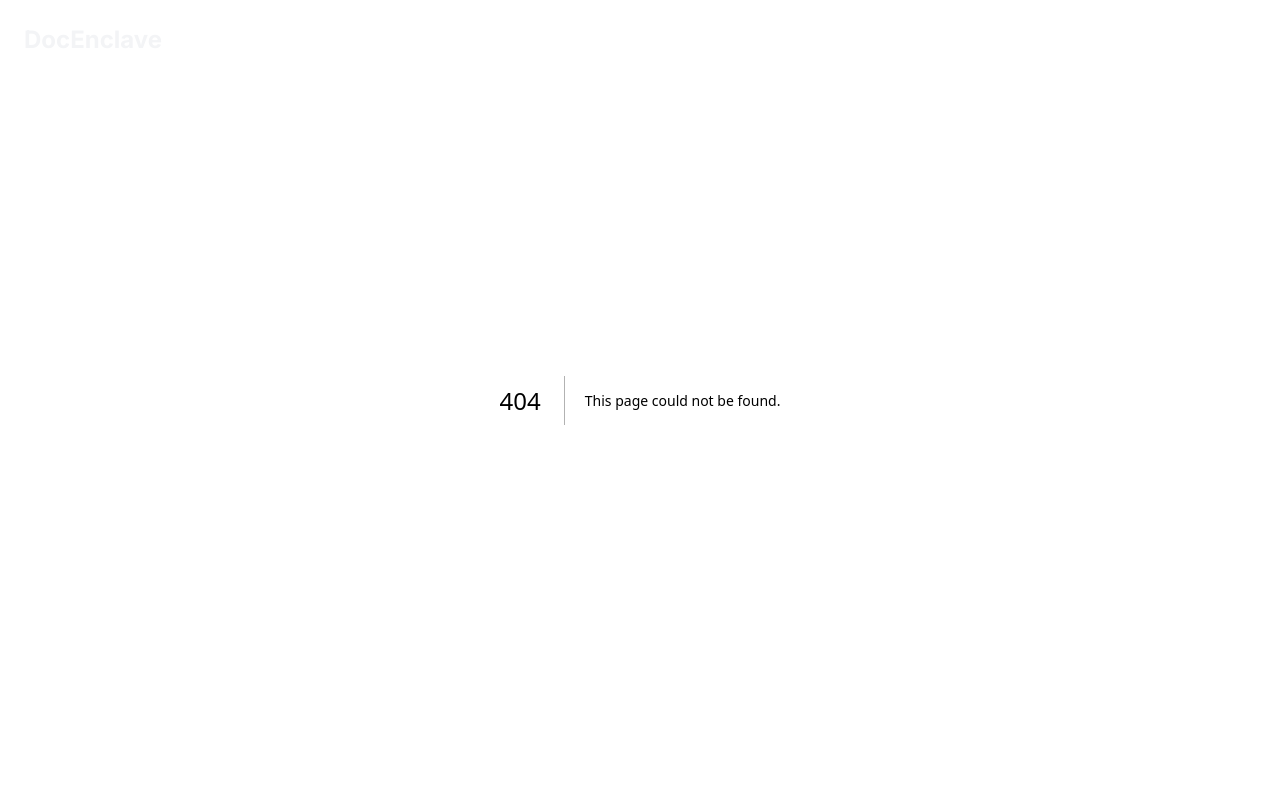
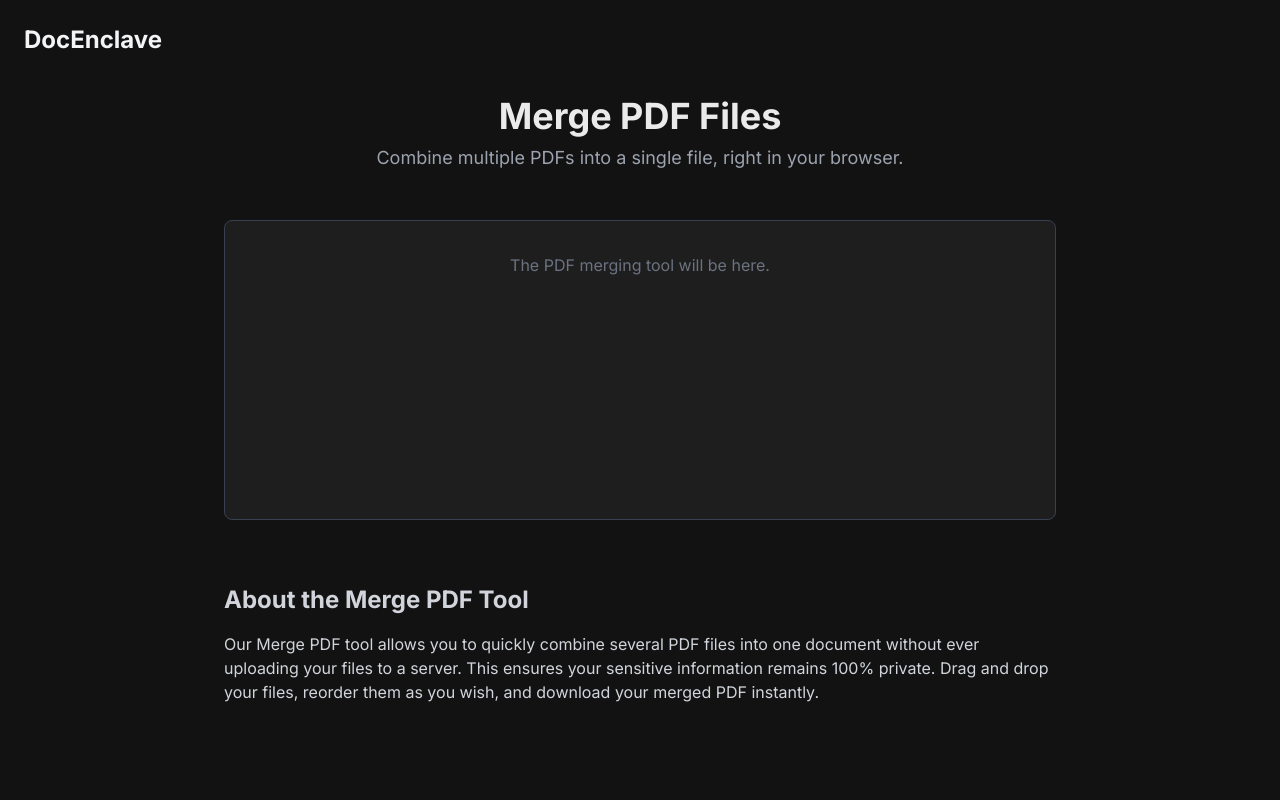
Before and after one commit to Swarnadeep17/docenclave, a Next.js app: page /merge-pdf in a window 1280 px wide. Before the commit this address had no page. Shown: the top 800 px of the page. Built offline with nearby package versions, Linux system fonts and the light colour scheme.

Commit message:
Create merge-pdf/page.js

```diff
--- /dev/null
+++ b/src/app/merge-pdf/page.js
@@ -0,0 +1,31 @@
+// src/app/merge-pdf/page.js
+
+export default function MergePdfPage() {
+  return (
+    <div className="w-full max-w-4xl mx-auto py-24 px-4 sm:px-6 lg:px-8">
+      {/* Page Header */}
+      <div className="text-center mb-12">
+        <h1 className="text-4xl font-bold mb-2">Merge PDF Files</h1>
+        <p className="text-lg text-gray-400">
+          Combine multiple PDFs into a single file, right in your browser.
+        </p>
+      </div>
+
+      {/* Tool UI - We will build this next */}
+      <div className="bg-card-bg border border-gray-700 rounded-lg p-8 min-h-[300px]">
+        <p className="text-center text-gray-500">
+          The PDF merging tool will be here.
+        </p>
+      </div>
+
+      {/* SEO Content Section */}
+      <div className="mt-16 text-gray-300">
+        <h2 className="text-2xl font-bold mb-4">About the Merge PDF Tool</h2>
+        <p className="mb-4">
+          Our Merge PDF tool allows you to quickly combine several PDF files into one document without ever uploading your files to a server. This ensures your sensitive information remains 100% private. Drag and drop your files, reorder them as you wish, and download your merged PDF instantly.
+        </p>
+        {/* We will add an FAQ section here later */}
+      </div>
+    </div>
+  );
+}
```
